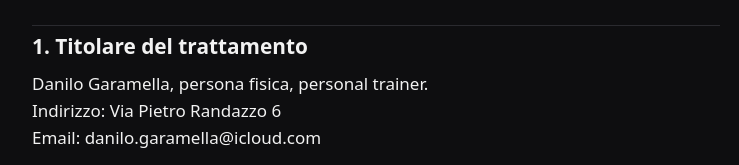
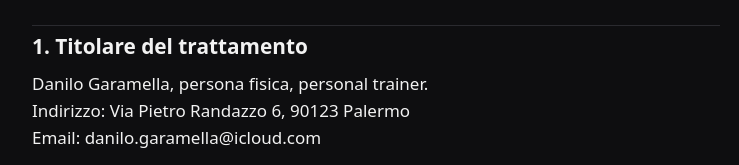
Before and after one commit to Marco-O94/garamella-site, a plain HTML site: page privacy.html in a window 1280 px wide. Shown: the part 280-445 px from the top of the page, without its empty margins (264-1003 px from the left). Drawn offline with Linux system fonts and the light colour scheme.

Commit message:
Indirizzo completo del titolare

```diff
--- a/privacy.html
+++ b/privacy.html
@@ -39,7 +39,7 @@
 
   <h2>1. Titolare del trattamento</h2>
   <p>Danilo Garamella, persona fisica, personal trainer.<br>
-  Indirizzo: Via Pietro Randazzo 6<br>
+  Indirizzo: Via Pietro Randazzo 6, 90123 Palermo<br>
   Email: danilo.garamella@icloud.com</p>
   <p>Per qualsiasi domanda sui tuoi dati scrivi a questo indirizzo email. Non è stato nominato un responsabile della protezione dei dati (DPO), perché non è obbligatorio per questa attività.</p>
 
```
